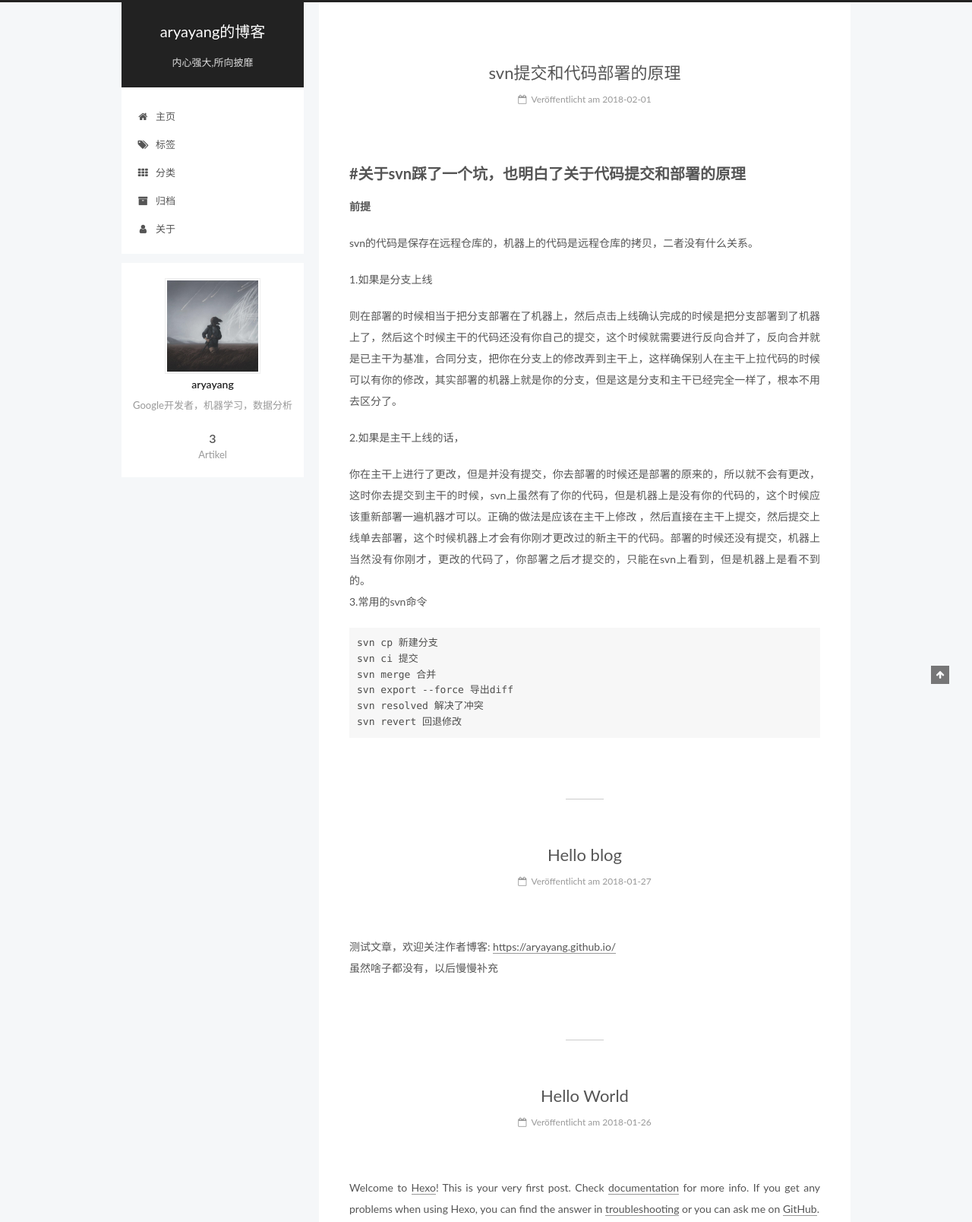
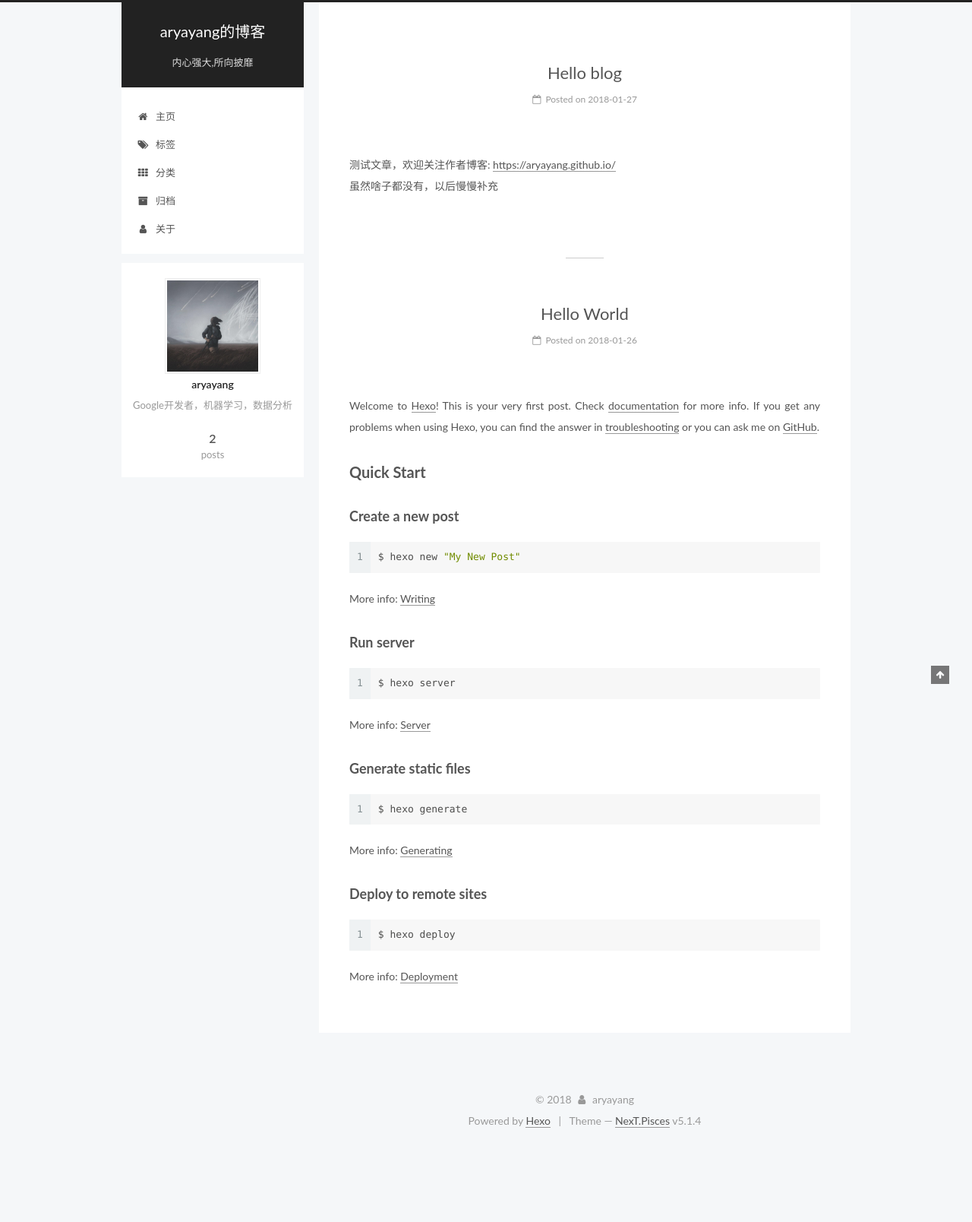
Before and after one commit to aryayang/aryayang, a plain HTML site: page index.html in a window 1280 px wide. Shown: the top 1608 px of the page at 76% size. After the commit the page ends 1509 px from the top, so only its background shows below. Drawn offline with Linux system fonts and the light colour scheme.

Commit message:
Site updated: 2018-02-01 14:00:02

```diff
--- a/css/main.css
+++ b/css/main.css
@@ -1823,7 +1823,7 @@ pre .javascript .function {
   width: 4px;
   height: 4px;
   border-radius: 50%;
-  background: #fffeeb;
+  background: #87ffc6;
 }
 .links-of-blogroll {
   font-size: 13px;
--- a/index.html
+++ b/index.html
@@ -262,137 +262,6 @@
 
 
   <div class="post-block">
-    <link itemprop="mainEntityOfPage" href="https://coderyangyang.github.io/aryayang/2018/02/01/my-new-post/">
-
-    <span hidden itemprop="author" itemscope itemtype="http://schema.org/Person">
-      <meta itemprop="name" content="aryayang">
-      <meta itemprop="description" content="">
-      <meta itemprop="image" content="/aryayang/images/me.jpg">
-    </span>
-
-    <span hidden itemprop="publisher" itemscope itemtype="http://schema.org/Organization">
-      <meta itemprop="name" content="aryayang的博客">
-    </span>
-
-
-      <header class="post-header">
-
-
-
-          <h1 class="post-title" itemprop="name headline">
-
-                <a class="post-title-link" href="/aryayang/2018/02/01/my-new-post/" itemprop="url">svn提交和代码部署的原理</a></h1>
-
-
-        <div class="post-meta">
-          <span class="post-time">
-
-              <span class="post-meta-item-icon">
-                <i class="fa fa-calendar-o"></i>
-              </span>
-
-                <span class="post-meta-item-text">Veröffentlicht am</span>
-
-              <time title="Post created" itemprop="dateCreated datePublished" datetime="2018-02-01T13:50:22+08:00">
-                2018-02-01
-              </time>
-
-
-
-
-
-          </span>
-
-
-
-
-
-
-
-
-
-
-
-
-
-
-
-
-        </div>
-      </header>
-
-
-
-
-
-    <div class="post-body" itemprop="articleBody">
-
-
-
-
-
-
-
-            <h2 id="关于svn踩了一个坑，也明白了关于代码提交和部署的原理"><a href="#关于svn踩了一个坑，也明白了关于代码提交和部署的原理" class="headerlink" title="#关于svn踩了一个坑，也明白了关于代码提交和部署的原理"></a>#关于svn踩了一个坑，也明白了关于代码提交和部署的原理</h2><p><strong>前提</strong></p>
-<p>svn的代码是保存在远程仓库的，机器上的代码是远程仓库的拷贝，二者没有什么关系。</p>
-<p>1.如果是分支上线</p>
-<p>则在部署的时候相当于把分支部署在了机器上，然后点击上线确认完成的时候是把分支部署到了机器上了，然后这个时候主干的代码还没有你自己的提交，这个时候就需要进行反向合并了，反向合并就是已主干为基准，合同分支，把你在分支上的修改弄到主干上，这样确保别人在主干上拉代码的时候可以有你的修改，其实部署的机器上就是你的分支，但是这是分支和主干已经完全一样了，根本不用去区分了。</p>
-<p>2.如果是主干上线的话，</p>
-<p>你在主干上进行了更改，但是并没有提交，你去部署的时候还是部署的原来的，所以就不会有更改，这时你去提交到主干的时候，svn上虽然有了你的代码，但是机器上是没有你的代码的，这个时候应该重新部署一遍机器才可以。正确的做法是应该在主干上修改 ，然后直接在主干上提交，然后提交上线单去部署，这个时候机器上才会有你刚才更改过的新主干的代码。部署的时候还没有提交，机器上当然没有你刚才，更改的代码了，你部署之后才提交的，只能在svn上看到，但是机器上是看不到的。<br>3.常用的svn命令</p>
-<pre><code>svn cp 新建分支
-svn ci 提交
-svn merge 合并
-svn export --force 导出diff
-svn resolved 解决了冲突
-svn revert 回退修改
-</code></pre>
-
-
-
-    </div>
-
-
-
-
-
-
-
-
-
-
-    <footer class="post-footer">
-
-
-
-
-
-
-
-
-        <div class="post-eof"></div>
-
-    </footer>
-  </div>
-
-
-
-  </article>
-
-
-
-
-
-
-
-
-
-
-
-  <article class="post post-type-normal" itemscope itemtype="http://schema.org/Article">
-
-
-
-  <div class="post-block">
     <link itemprop="mainEntityOfPage" href="https://coderyangyang.github.io/aryayang/2018/01/27/Hello-blog/">
 
     <span hidden itemprop="author" itemscope itemtype="http://schema.org/Person">
@@ -422,7 +291,7 @@ svn revert 回退修改
                 <i class="fa fa-calendar-o"></i>
               </span>
 
-                <span class="post-meta-item-text">Veröffentlicht am</span>
+                <span class="post-meta-item-text">Posted on</span>
 
               <time title="Post created" itemprop="dateCreated datePublished" datetime="2018-01-27T00:19:38+08:00">
                 2018-01-27
@@ -542,7 +411,7 @@ svn revert 回退修改
                 <i class="fa fa-calendar-o"></i>
               </span>
 
-                <span class="post-meta-item-text">Veröffentlicht am</span>
+                <span class="post-meta-item-text">Posted on</span>
 
               <time title="Post created" itemprop="dateCreated datePublished" datetime="2018-01-26T23:06:32+08:00">
                 2018-01-26
@@ -678,8 +547,8 @@ svn revert 回退修改
 
                 <a href="/aryayang/archives">
 
-                  <span class="site-state-item-count">3</span>
-                  <span class="site-state-item-name">Artikel</span>
+                  <span class="site-state-item-count">2</span>
+                  <span class="site-state-item-name">posts</span>
                 </a>
               </div>
 
@@ -729,7 +598,7 @@ svn revert 回退修改
 </div>
 
 
-  <div class="powered-by">Erstellt mit  <a class="theme-link" target="_blank" href="https://hexo.io">Hexo</a></div>
+  <div class="powered-by">Powered by <a class="theme-link" target="_blank" href="https://hexo.io">Hexo</a></div>
 
 
 
```
Also changed, not shown: 2018/01/26/hello-world/index.html (+6 -6 lines), 2018/01/27/Hello-blog/index.html (+4 -8 lines), archives/2018/01/index.html (+5 -5 lines), archives/2018/index.html (+5 -42 lines), archives/index.html (+5 -42 lines).
